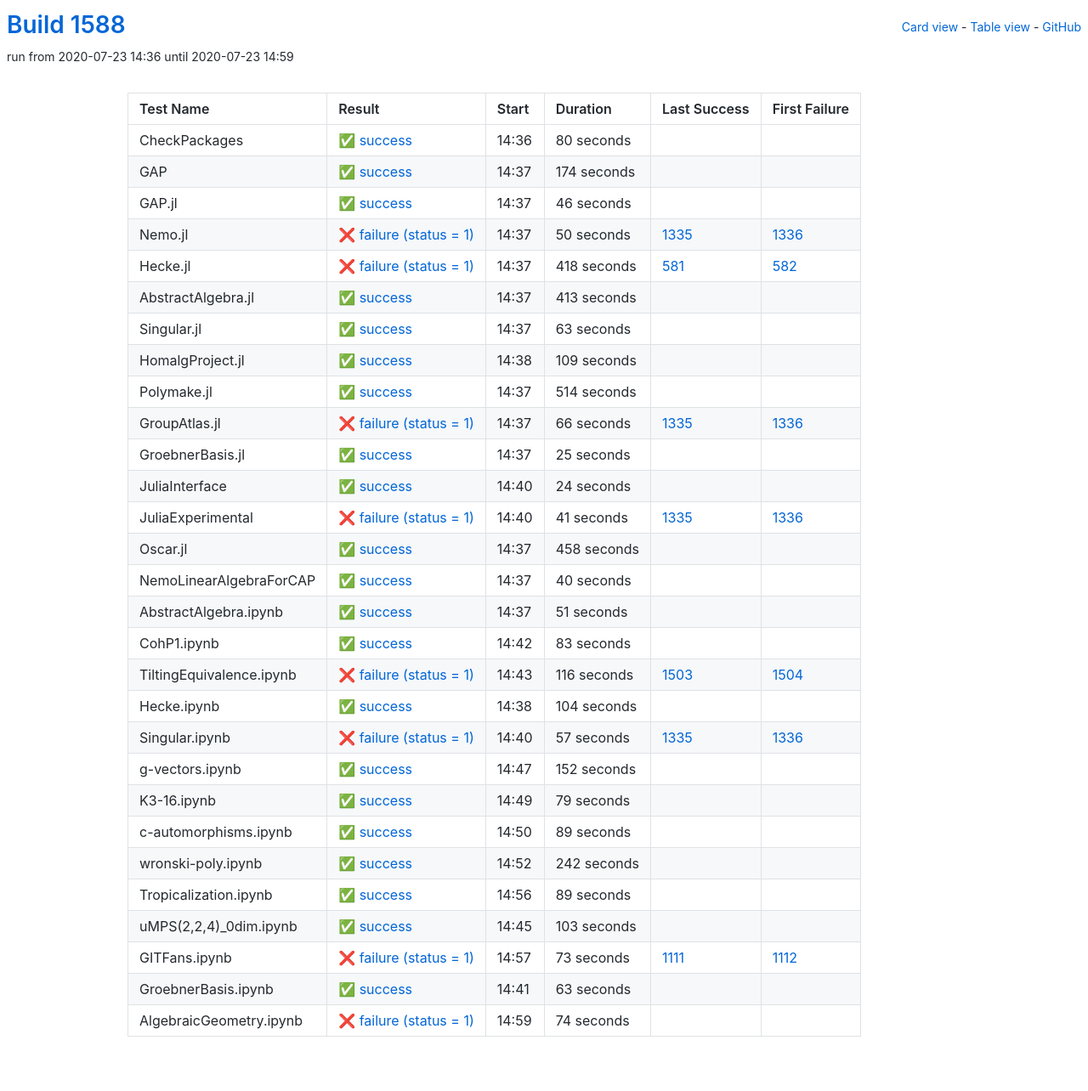
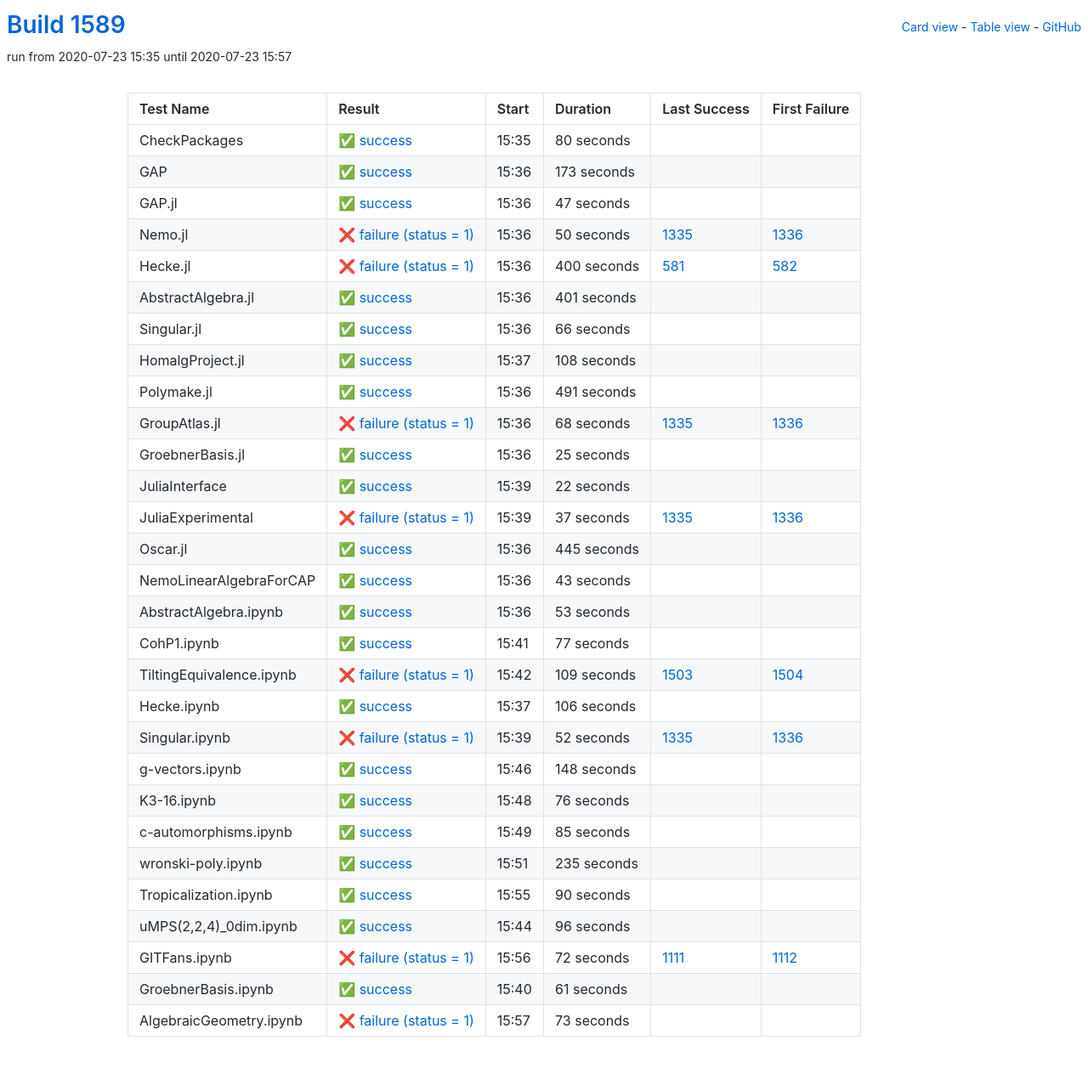
Before and after one commit to oscar-system/oscar-ci-status-1.4, a Jekyll site: the page built from table.html, in a window 1280 px wide. Shown: the whole page at 85% size. Built offline with Jekyll 4.4.1, drawn with Linux system fonts in a browser that asks for light colours.

Commit message:
Build #1589

```diff
--- a/_data/ci.yml
+++ b/_data/ci.yml
@@ -1,6 +1,6 @@
 ---
-build: 1588
-build_url: https://oscarci.mathematik.uni-kl.de/job/oscar-julia-1.4/1588/
+build: 1589
+build_url: https://oscarci.mathematik.uni-kl.de/job/oscar-julia-1.4/1589/
 job: oscar-julia-1.4
 organization: oscar-system
 repo: oscar-ci-status-1.4
@@ -8,8 +8,8 @@ repourl: https://github.com/oscar-system/oscar-ci-status-1.4
 tests:
 - name: CheckPackages
   id: checkpackages
-  log: https://oscarci.mathematik.uni-kl.de/job/oscar-julia-1.4/1588/artifact/logs/build-1588/CheckPackages.log
-  start: 2020-07-23 14:36
+  log: https://oscarci.mathematik.uni-kl.de/job/oscar-julia-1.4/1589/artifact/logs/build-1589/CheckPackages.log
+  start: 2020-07-23 15:35
   success: true
   exitcode: 0
   status: success
@@ -20,32 +20,32 @@ tests:
   first_failure_url:
 - name: GAP
   id: gap
-  log: https://oscarci.mathematik.uni-kl.de/job/oscar-julia-1.4/1588/artifact/logs/build-1588/GAP.log
-  start: 2020-07-23 14:37
+  log: https://oscarci.mathematik.uni-kl.de/job/oscar-julia-1.4/1589/artifact/logs/build-1589/GAP.log
+  start: 2020-07-23 15:36
   success: true
   exitcode: 0
   status: success
-  duration: 174
+  duration: 173
   last_success: false
   last_success_url:
   first_failure: false
   first_failure_url:
 - name: GAP.jl
   id: gap-jl
-  log: https://oscarci.mathematik.uni-kl.de/job/oscar-julia-1.4/1588/artifact/logs/build-1588/GAP.jl.log
-  start: 2020-07-23 14:37
+  log: https://oscarci.mathematik.uni-kl.de/job/oscar-julia-1.4/1589/artifact/logs/build-1589/GAP.jl.log
+  start: 2020-07-23 15:36
   success: true
   exitcode: 0
   status: success
-  duration: 46
+  duration: 47
   last_success: false
   last_success_url:
   first_failure: false
   first_failure_url:
 - name: Nemo.jl
   id: nemo-jl
-  log: https://oscarci.mathematik.uni-kl.de/job/oscar-julia-1.4/1588/artifact/logs/build-1588/Nemo.jl.log
-  start: 2020-07-23 14:37
+  log: https://oscarci.mathematik.uni-kl.de/job/oscar-julia-1.4/1589/artifact/logs/build-1589/Nemo.jl.log
+  start: 2020-07-23 15:36
   success: false
   exitcode: 1
   status: failure
@@ -56,80 +56,80 @@ tests:
   first_failure_url: https://oscarci.mathematik.uni-kl.de/job/oscar-julia-1.4/1336/
 - name: Hecke.jl
   id: hecke-jl
-  log: https://oscarci.mathematik.uni-kl.de/job/oscar-julia-1.4/1588/artifact/logs/build-1588/Hecke.jl.log
-  start: 2020-07-23 14:37
+  log: https://oscarci.mathematik.uni-kl.de/job/oscar-julia-1.4/1589/artifact/logs/build-1589/Hecke.jl.log
+  start: 2020-07-23 15:36
   success: false
   exitcode: 1
   status: failure
-  duration: 418
+  duration: 400
   last_success: 581
   last_success_url: https://oscarci.mathematik.uni-kl.de/job/oscar-julia-1.4/581/
   first_failure: 582
   first_failure_url: https://oscarci.mathematik.uni-kl.de/job/oscar-julia-1.4/582/
 - name: AbstractAlgebra.jl
   id: abstractalgebra-jl
-  log: https://oscarci.mathematik.uni-kl.de/job/oscar-julia-1.4/1588/artifact/logs/build-1588/AbstractAlgebra.jl.log
-  start: 2020-07-23 14:37
+  log: https://oscarci.mathematik.uni-kl.de/job/oscar-julia-1.4/1589/artifact/logs/build-1589/AbstractAlgebra.jl.log
+  start: 2020-07-23 15:36
   success: true
   exitcode: 0
   status: success
-  duration: 413
+  duration: 401
   last_success: false
   last_success_url:
   first_failure: false
   first_failure_url:
 - name: Singular.jl
   id: singular-jl
-  log: https://oscarci.mathematik.uni-kl.de/job/oscar-julia-1.4/1588/artifact/logs/build-1588/Singular.jl.log
-  start: 2020-07-23 14:37
+  log: https://oscarci.mathematik.uni-kl.de/job/oscar-julia-1.4/1589/artifact/logs/build-1589/Singular.jl.log
+  start: 2020-07-23 15:36
   success: true
   exitcode: 0
   status: success
-  duration: 63
+  duration: 66
   last_success: false
   last_success_url:
   first_failure: false
   first_failure_url:
 - name: HomalgProject.jl
   id: homalgproject-jl
-  log: https://oscarci.mathematik.uni-kl.de/job/oscar-julia-1.4/1588/artifact/logs/build-1588/HomalgProject.jl.log
-  start: 2020-07-23 14:38
+  log: https://oscarci.mathematik.uni-kl.de/job/oscar-julia-1.4/1589/artifact/logs/build-1589/HomalgProject.jl.log
+  start: 2020-07-23 15:37
   success: true
   exitcode: 0
   status: success
-  duration: 109
+  duration: 108
   last_success: false
   last_success_url:
   first_failure: false
   first_failure_url:
 - name: Polymake.jl
   id: polymake-jl
-  log: https://oscarci.mathematik.uni-kl.de/job/oscar-julia-1.4/1588/artifact/logs/build-1588/Polymake.jl.log
-  start: 2020-07-23 14:37
+  log: https://oscarci.mathematik.uni-kl.de/job/oscar-julia-1.4/1589/artifact/logs/build-1589/Polymake.jl.log
+  start: 2020-07-23 15:36
   success: true
   exitcode: 0
   status: success
-  duration: 514
+  duration: 491
   last_success: false
   last_success_url:
   first_failure: false
   first_failure_url:
 - name: GroupAtlas.jl
   id: groupatlas-jl
-  log: https://oscarci.mathematik.uni-kl.de/job/oscar-julia-1.4/1588/artifact/logs/build-1588/GroupAtlas.jl.log
-  start: 2020-07-23 14:37
+  log: https://oscarci.mathematik.uni-kl.de/job/oscar-julia-1.4/1589/artifact/logs/build-1589/GroupAtlas.jl.log
+  start: 2020-07-23 15:36
   success: false
   exitcode: 1
   status: failure
-  duration: 66
+  duration: 68
   last_success: 1335
   last_success_url: https://oscarci.mathematik.uni-kl.de/job/oscar-julia-1.4/1335/
   first_failure: 1336
   first_failure_url: https://oscarci.mathematik.uni-kl.de/job/oscar-julia-1.4/1336/
 - name: GroebnerBasis.jl
   id: groebnerbasis-jl
-  log: https://oscarci.mathematik.uni-kl.de/job/oscar-julia-1.4/1588/artifact/logs/build-1588/GroebnerBasis.jl.log
-  start: 2020-07-23 14:37
+  log: https://oscarci.mathematik.uni-kl.de/job/oscar-julia-1.4/1589/artifact/logs/build-1589/GroebnerBasis.jl.log
+  start: 2020-07-23 15:36
   success: true
   exitcode: 0
   status: success
@@ -140,216 +140,216 @@ tests:
   first_failure_url:
 - name: JuliaInterface
   id: juliainterface
-  log: https://oscarci.mathematik.uni-kl.de/job/oscar-julia-1.4/1588/artifact/logs/build-1588/JuliaInterface.log
-  start: 2020-07-23 14:40
+  log: https://oscarci.mathematik.uni-kl.de/job/oscar-julia-1.4/1589/artifact/logs/build-1589/JuliaInterface.log
+  start: 2020-07-23 15:39
   success: true
   exitcode: 0
   status: success
-  duration: 24
+  duration: 22
   last_success: false
   last_success_url:
   first_failure: false
   first_failure_url:
 - name: JuliaExperimental
   id: juliaexperimental
-  log: https://oscarci.mathematik.uni-kl.de/job/oscar-julia-1.4/1588/artifact/logs/build-1588/JuliaExperimental.log
-  start: 2020-07-23 14:40
+  log: https://oscarci.mathematik.uni-kl.de/job/oscar-julia-1.4/1589/artifact/logs/build-1589/JuliaExperimental.log
+  start: 2020-07-23 15:39
   success: false
   exitcode: 1
   status: failure
-  duration: 41
+  duration: 37
   last_success: 1335
   last_success_url: https://oscarci.mathematik.uni-kl.de/job/oscar-julia-1.4/1335/
   first_failure: 1336
   first_failure_url: https://oscarci.mathematik.uni-kl.de/job/oscar-julia-1.4/1336/
 - name: Oscar.jl
   id: oscar-jl
-  log: https://oscarci.mathematik.uni-kl.de/job/oscar-julia-1.4/1588/artifact/logs/build-1588/Oscar.jl.log
-  start: 2020-07-23 14:37
+  log: https://oscarci.mathematik.uni-kl.de/job/oscar-julia-1.4/1589/artifact/logs/build-1589/Oscar.jl.log
+  start: 2020-07-23 15:36
   success: true
   exitcode: 0
   status: success
-  duration: 458
+  duration: 445
   last_success: false
   last_success_url:
   first_failure: false
   first_failure_url:
 - name: NemoLinearAlgebraForCAP
   id: nemolinearalgebraforcap
-  log: https://oscarci.mathematik.uni-kl.de/job/oscar-julia-1.4/1588/artifact/logs/build-1588/NemoLinearAlgebraForCAP.log
-  start: 2020-07-23 14:37
+  log: https://oscarci.mathematik.uni-kl.de/job/oscar-julia-1.4/1589/artifact/logs/build-1589/NemoLinearAlgebraForCAP.log
+  start: 2020-07-23 15:36
   success: true
   exitcode: 0
   status: success
-  duration: 40
+  duration: 43
   last_success: false
   last_success_url:
   first_failure: false
   first_failure_url:
 - name: AbstractAlgebra.ipynb
   id: abstractalgebra-ipynb
-  log: https://oscarci.mathematik.uni-kl.de/job/oscar-julia-1.4/1588/artifact/logs/build-1588/AbstractAlgebra.ipynb.log
-  start: 2020-07-23 14:37
+  log: https://oscarci.mathematik.uni-kl.de/job/oscar-julia-1.4/1589/artifact/logs/build-1589/AbstractAlgebra.ipynb.log
+  start: 2020-07-23 15:36
   success: true
   exitcode: 0
   status: success
-  duration: 51
+  duration: 53
   last_success: false
   last_success_url:
   first_failure: false
   first_failure_url:
 - name: CohP1.ipynb
   id: cohp1-ipynb
-  log: https://oscarci.mathematik.uni-kl.de/job/oscar-julia-1.4/1588/artifact/logs/build-1588/CohP1.ipynb.log
-  start: 2020-07-23 14:42
+  log: https://oscarci.mathematik.uni-kl.de/job/oscar-julia-1.4/1589/artifact/logs/build-1589/CohP1.ipynb.log
+  start: 2020-07-23 15:41
   success: true
   exitcode: 0
   status: success
-  duration: 83
+  duration: 77
   last_success: false
   last_success_url:
   first_failure: false
   first_failure_url:
 - name: TiltingEquivalence.ipynb
   id: tiltingequivalence-ipynb
-  log: https://oscarci.mathematik.uni-kl.de/job/oscar-julia-1.4/1588/artifact/logs/build-1588/TiltingEquivalence.ipynb.log
-  start: 2020-07-23 14:43
+  log: https://oscarci.mathematik.uni-kl.de/job/oscar-julia-1.4/1589/artifact/logs/build-1589/TiltingEquivalence.ipynb.log
+  start: 2020-07-23 15:42
   success: false
   exitcode: 1
   status: failure
-  duration: 116
+  duration: 109
   last_success: 1503
   last_success_url: https://oscarci.mathematik.uni-kl.de/job/oscar-julia-1.4/1503/
   first_failure: 1504
   first_failure_url: https://oscarci.mathematik.uni-kl.de/job/oscar-julia-1.4/1504/
 - name: Hecke.ipynb
   id: hecke-ipynb
-  log: https://oscarci.mathematik.uni-kl.de/job/oscar-julia-1.4/1588/artifact/logs/build-1588/Hecke.ipynb.log
-  start: 2020-07-23 14:38
+  log: https://oscarci.mathematik.uni-kl.de/job/oscar-julia-1.4/1589/artifact/logs/build-1589/Hecke.ipynb.log
+  start: 2020-07-23 15:37
   success: true
   exitcode: 0
   status: success
-  duration: 104
+  duration: 106
   last_success: false
   last_success_url:
   first_failure: false
   first_failure_url:
 - name: Singular.ipynb
   id: singular-ipynb
-  log: https://oscarci.mathematik.uni-kl.de/job/oscar-julia-1.4/1588/artifact/logs/build-1588/Singular.ipynb.log
-  start: 2020-07-23 14:40
+  log: https://oscarci.mathematik.uni-kl.de/job/oscar-julia-1.4/1589/artifact/logs/build-1589/Singular.ipynb.log
+  start: 2020-07-23 15:39
   success: false
   exitcode: 1
   status: failure
-  duration: 57
+  duration: 52
   last_success: 1335
   last_success_url: https://oscarci.mathematik.uni-kl.de/job/oscar-julia-1.4/1335/
   first_failure: 1336
   first_failure_url: https://oscarci.mathematik.uni-kl.de/job/oscar-julia-1.4/1336/
 - name: g-vectors.ipynb
   id: g-vectors-ipynb
-  log: https://oscarci.mathematik.uni-kl.de/job/oscar-julia-1.4/1588/artifact/logs/build-1588/g-vectors.ipynb.log
-  start: 2020-07-23 14:47
+  log: https://oscarci.mathematik.uni-kl.de/job/oscar-julia-1.4/1589/artifact/logs/build-1589/g-vectors.ipynb.log
+  start: 2020-07-23 15:46
   success: true
   exitcode: 0
   status: success
-  duration: 152
+  duration: 148
   last_success: false
   last_success_url:
   first_failure: false
   first_failure_url:
 - name: K3-16.ipynb
   id: k3-16-ipynb
-  log: https://oscarci.mathematik.uni-kl.de/job/oscar-julia-1.4/1588/artifact/logs/build-1588/K3-16.ipynb.log
-  start: 2020-07-23 14:49
+  log: https://oscarci.mathematik.uni-kl.de/job/oscar-julia-1.4/1589/artifact/logs/build-1589/K3-16.ipynb.log
+  start: 2020-07-23 15:48
   success: true
   exitcode: 0
   status: success
-  duration: 79
+  duration: 76
   last_success: false
   last_success_url:
   first_failure: false
   first_failure_url:
 - name: c-automorphisms.ipynb
   id: c-automorphisms-ipynb
-  log: https://oscarci.mathematik.uni-kl.de/job/oscar-julia-1.4/1588/artifact/logs/build-1588/c-automorphisms.ipynb.log
-  start: 2020-07-23 14:50
+  log: https://oscarci.mathematik.uni-kl.de/job/oscar-julia-1.4/1589/artifact/logs/build-1589/c-automorphisms.ipynb.log
+  start: 2020-07-23 15:49
   success: true
   exitcode: 0
   status: success
-  duration: 89
+  duration: 85
   last_success: false
   last_success_url:
   first_failure: false
   first_failure_url:
 - name: wronski-poly.ipynb
   id: wronski-poly-ipynb
-  log: https://oscarci.mathematik.uni-kl.de/job/oscar-julia-1.4/1588/artifact/logs/build-1588/wronski-poly.ipynb.log
-  start: 2020-07-23 14:52
+  log: https://oscarci.mathematik.uni-kl.de/job/oscar-julia-1.4/1589/artifact/logs/build-1589/wronski-poly.ipynb.log
+  start: 2020-07-23 15:51
   success: true
   exitcode: 0
   status: success
-  duration: 242
+  duration: 235
   last_success: false
   last_success_url:
   first_failure: false
   first_failure_url:
 - name: Tropicalization.ipynb
   id: tropicalization-ipynb
-  log: https://oscarci.mathematik.uni-kl.de/job/oscar-julia-1.4/1588/artifact/logs/build-1588/Tropicalization.ipynb.log
-  start: 2020-07-23 14:56
+  log: https://oscarci.mathematik.uni-kl.de/job/oscar-julia-1.4/1589/artifact/logs/build-1589/Tropicalization.ipynb.log
+  start: 2020-07-23 15:55
   success: true
   exitcode: 0
   status: success
-  duration: 89
+  duration: 90
   last_success: false
   last_success_url:
   first_failure: false
   first_failure_url:
 - name: uMPS(2,2,4)_0dim.ipynb
   id: umps-2-2-4-0dim-ipynb
-  log: https://oscarci.mathematik.uni-kl.de/job/oscar-julia-1.4/1588/artifact/logs/build-1588/uMPS-2-2-4-_0dim.ipynb.log
-  start: 2020-07-23 14:45
+  log: https://oscarci.mathematik.uni-kl.de/job/oscar-julia-1.4/1589/artifact/logs/build-1589/uMPS-2-2-4-_0dim.ipynb.log
+  start: 2020-07-23 15:44
   success: true
   exitcode: 0
   status: success
-  duration: 103
+  duration: 96
   last_success: false
   last_success_url:
   first_failure: false
   first_failure_url:
 - name: GITFans.ipynb
   id: gitfans-ipynb
-  log: https://oscarci.mathematik.uni-kl.de/job/oscar-julia-1.4/1588/artifact/logs/build-1588/GITFans.ipynb.log
-  start: 2020-07-23 14:57
+  log: https://oscarci.mathematik.uni-kl.de/job/oscar-julia-1.4/1589/artifact/logs/build-1589/GITFans.ipynb.log
+  start: 2020-07-23 15:56
   success: false
   exitcode: 1
   status: failure
-  duration: 73
+  duration: 72
   last_success: 1111
   last_success_url: https://oscarci.mathematik.uni-kl.de/job/oscar-julia-1.4/1111/
   first_failure: 1112
   first_failure_url: https://oscarci.mathematik.uni-kl.de/job/oscar-julia-1.4/1112/
 - name: GroebnerBasis.ipynb
   id: groebnerbasis-ipynb
-  log: https://oscarci.mathematik.uni-kl.de/job/oscar-julia-1.4/1588/artifact/logs/build-1588/GroebnerBasis.ipynb.log
-  start: 2020-07-23 14:41
+  log: https://oscarci.mathematik.uni-kl.de/job/oscar-julia-1.4/1589/artifact/logs/build-1589/GroebnerBasis.ipynb.log
+  start: 2020-07-23 15:40
   success: true
   exitcode: 0
   status: success
-  duration: 63
+  duration: 61
   last_success: false
   last_success_url:
   first_failure: false
   first_failure_url:
 - name: AlgebraicGeometry.ipynb
   id: algebraicgeometry-ipynb
-  log: https://oscarci.mathematik.uni-kl.de/job/oscar-julia-1.4/1588/artifact/logs/build-1588/AlgebraicGeometry.ipynb.log
-  start: 2020-07-23 14:59
+  log: https://oscarci.mathematik.uni-kl.de/job/oscar-julia-1.4/1589/artifact/logs/build-1589/AlgebraicGeometry.ipynb.log
+  start: 2020-07-23 15:57
   success: false
   exitcode: 1
   status: failure
-  duration: 74
+  duration: 73
   last_success: false
   last_success_url:
   first_failure: false
```
Also changed, not shown: README.md.
